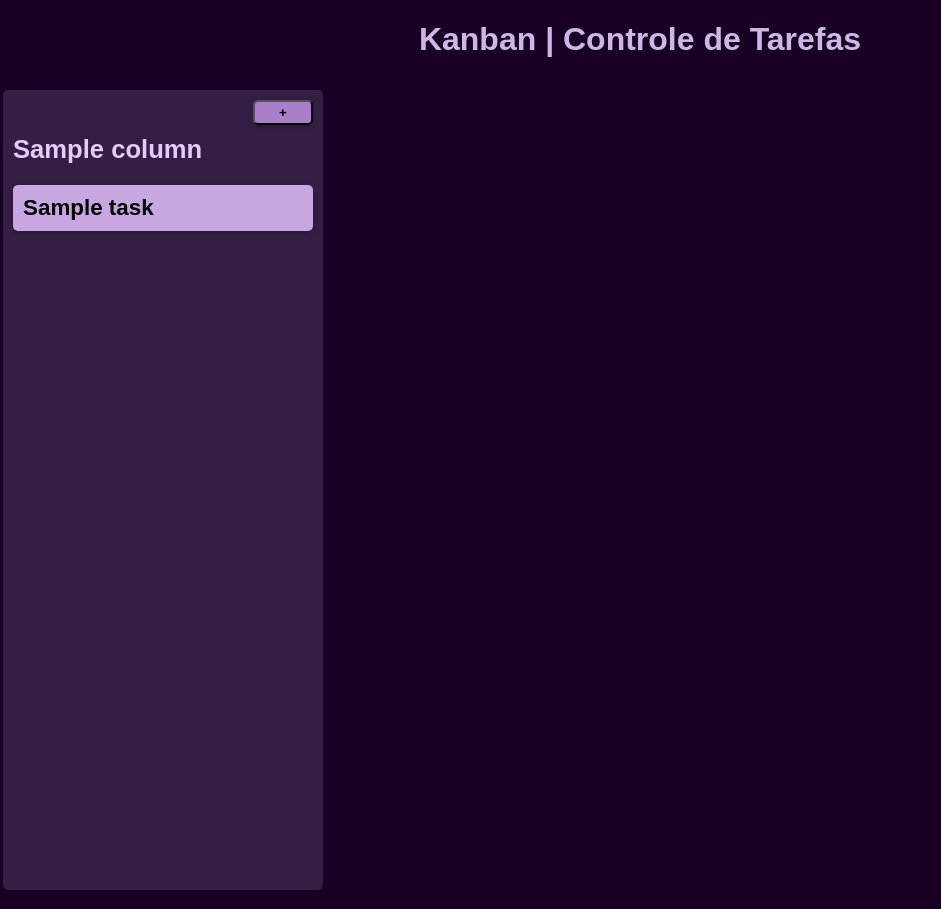
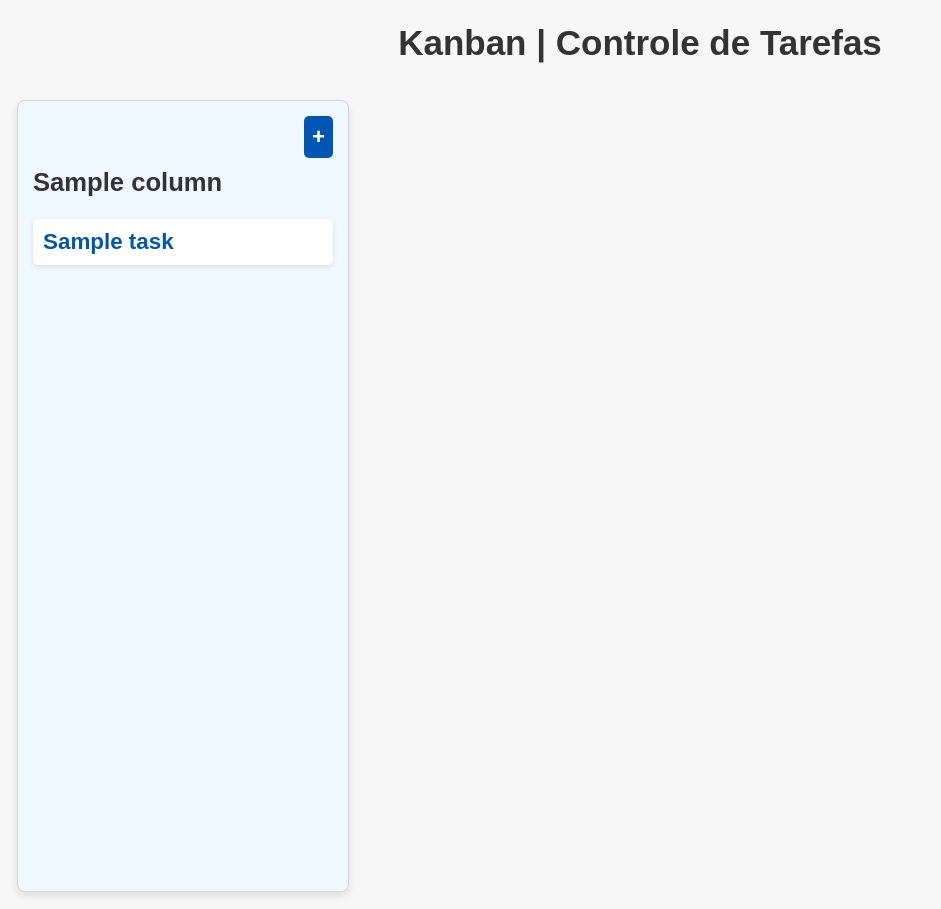
Before and after one commit to welitonsilva93/My_Project_Kanban, a Django app: page / in a window 1280 px wide. Shown: the whole page, without its empty margins (0-941 px from the left). Run offline with Django 4.2, Linux system fonts and the light colour scheme; tables that the repository leaves empty hold one stand-in row (values such as "Sample post").

Commit message:
atualizações no front e novo template

```diff
--- a/kanban_app/templates/index.html
+++ b/kanban_app/templates/index.html
@@ -14,35 +14,42 @@
             display: flex;
             flex-direction: column;
             align-items: center;
-            background-color: #180025;
+            background-color: #f7f7f7; /* Cinza claro */
         }
 
         .kanban {
             display: flex;
-            gap: 10px;
-            padding: 10px;
+            gap: 15px; /* Espaçamento maior entre as colunas */
+            padding: 17px;
             width: 100%;
             overflow-x: auto;
+            box-sizing: border-box; /* Garante que o padding seja contabilizado no tamanho total */
         }
 
         .column {
-            background-color: #351e44;
-            border-radius: 5px;
-            padding: 10px;
+            background-color: #f0f8ff; /* Azul muito claro */
+            border: 1px solid #d0d7de; /* Borda cinza suave */
+            border-radius: 8px; /* Bordas levemente arredondadas */
+            padding: 15px; /* Espaçamento interno maior */
             width: 300px;
             flex-shrink: 0;
             display: flex;
             flex-direction: column;
-            min-height: calc(100vh - 20px);
+            min-height: calc(100vh - 40px);
             overflow-y: auto;
-            margin-left: 3px;
-            margin-right: 2px;
+            box-shadow: 0 4px 8px rgba(0, 0, 0, 0.1); /* Sombra mais visível */
+            transition: transform 0.2s, box-shadow 0.2s; /* Animação suave */
+        }
+
+        .column:hover {
+            transform: scale(1.02); /* Efeito de zoom ao passar o mouse */
+            box-shadow: 0 6px 12px rgba(0, 0, 0, 0.15); /* Sombra mais intensa no hover */
         }
 
         .column h2 {
             margin-top: 0;
             font-size: 1.6em;
-            color:rgb(229, 204, 244)
+            color: #333333; /* Cinza escuro */
         }
 
         ul {
@@ -51,33 +58,33 @@
             margin: 0;
         }
 
-        a{
+        a {
             text-decoration: none;
-            color:rgb(0, 0, 0);
+            color: #0056b3; /* Azul escuro suave */
             font-weight: bold;
             font-size: 1.4em;
         }
 
         li {
-            background-color: rgb(200, 166, 226);
+            background-color: #ffffff; /* Fundo branco para contraste */
             margin-bottom: 10px;
             padding: 10px;
             border-radius: 5px;
-            box-shadow: 0 2px 5px rgba(0, 0, 0, 0.2);
+            box-shadow: 0 2px 5px rgba(0, 0, 0, 0.1); /* Sombra leve */
             cursor: grab;
+            color: #333333; /* Texto em cinza escuro */
         }
 
         li.dragging {
-            opacity: 0.5;
+            opacity: 0.7;
         }
 
-        /* Estilo do popup */
         .notification {
             position: fixed;
             top: 20px;
             left: 50%;
             transform: translateX(-50%);
-            background-color: #28a745;
+            background-color: #28a745; /* Verde suave */
             color: #fff;
             padding: 10px 20px;
             border-radius: 5px;
@@ -89,22 +96,25 @@
 
         .button-add-task {
             align-content: flex-end;
-            margin-left: 240px;
-            background-color:rgb(170, 127, 202);
+            margin-left: auto;
+            background-color: #0056b3; /* Azul escuro */
             margin-bottom: 10px;
-            padding: 3px;
+            padding: 8px;
             border-radius: 5px;
-            box-shadow: 0 2px 5px rgba(0, 0, 0, 0.2);
-            cursor: grab;
+            color: #ffffff; /* Texto branco */
             font-weight: bold;
+            text-align: center;
         }
 
-        .button-add-task:hover{
-            background-color:rgb(125, 87, 153);
+        .button-add-task:hover {
+            background-color: #004099; /* Azul mais escuro no hover */
         }
 
         .title-page {
-            color: #d1b5e3;
+            color: #333333; /* Cinza escuro */
+            font-weight: bold;
+            font-size: 35px;
+            margin-bottom: 20px;
         }
     </style>
 </head>
@@ -114,7 +124,7 @@
     <div class="kanban">
         {% for coluna in colunas %}
         <div class="column" data-id="{{ coluna.id }}">
-            <button class='button-add-task'>+</button>
+            <a class='button-add-task' href='{% url 'criar_tarefa' %}'>+</a>
             <h2>{{ coluna.title }}</h2>
             <ul>
                 {% for tarefa in coluna.task_set.all %}
```
Also changed, not shown: kanban_app/templates/criar_tarefa.html (added, +58 -0 lines), kanban_app/templates/details.html (+59 -4 lines).
